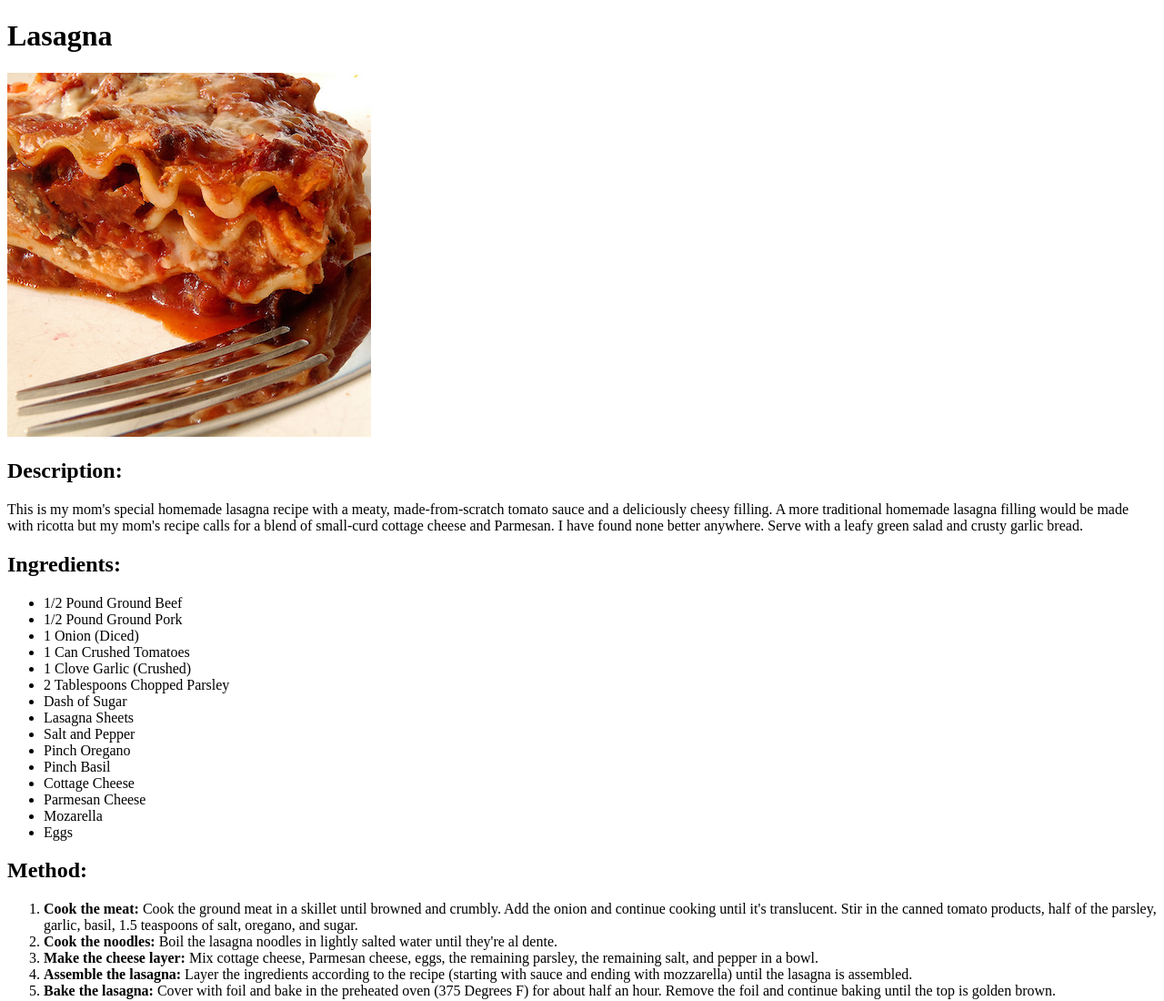
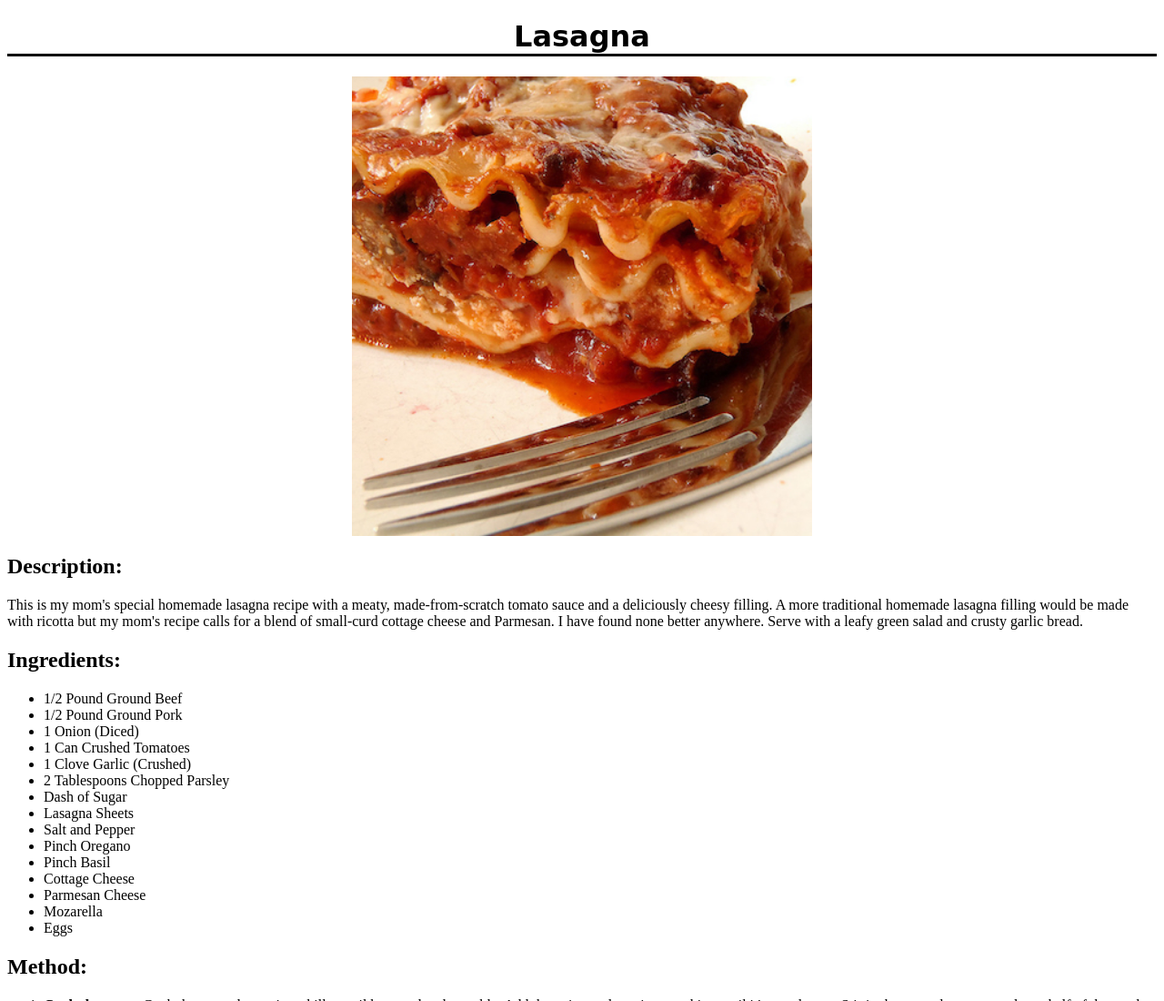
Before and after one commit to Streckfus/odin-recipes, a plain HTML site: page recipes/lasagna.html in a window 1280 px wide. Shown: the top 1100 px of the page at 91% size. Drawn offline with Linux system fonts and the light colour scheme.

Commit message:
Added basic style sheets

```diff
--- a/recipes/lasagna.html
+++ b/recipes/lasagna.html
@@ -5,10 +5,11 @@
     <meta http-equiv="X-UA-Compatible" content="IE=edge">
     <meta name="viewport" content="width=device-width, initial-scale=1.0">
     <title>Lasagna Recipe</title>
+    <link rel="stylesheet" href="./style.css">
 </head>
 <body>
     <h1>Lasagna</h1>
-    <img src="../images/lasagna.jpeg">
+    <img src="../images/lasagna.jpeg" alt="Picture of Lasagne" class="center">
 
     <h2>Description:</h2>
     <p>This is my mom's special homemade lasagna recipe with a meaty,
--- /dev/null
+++ b/recipes/style.css
@@ -0,0 +1,13 @@
+h1 {
+    text-align: center;
+    font-family: cursive;
+    border-bottom: 3px solid black;
+    font-weight: bolder;
+}
+
+.center {
+    display: block;
+    margin-left: auto;
+    margin-right: auto;
+    width: 40%;
+}
```
Also changed, not shown: index.html (+10 -0 lines), recipes/alfredosauce.html (+2 -1 lines), recipes/fluffypancakes.html (+2 -1 lines).
